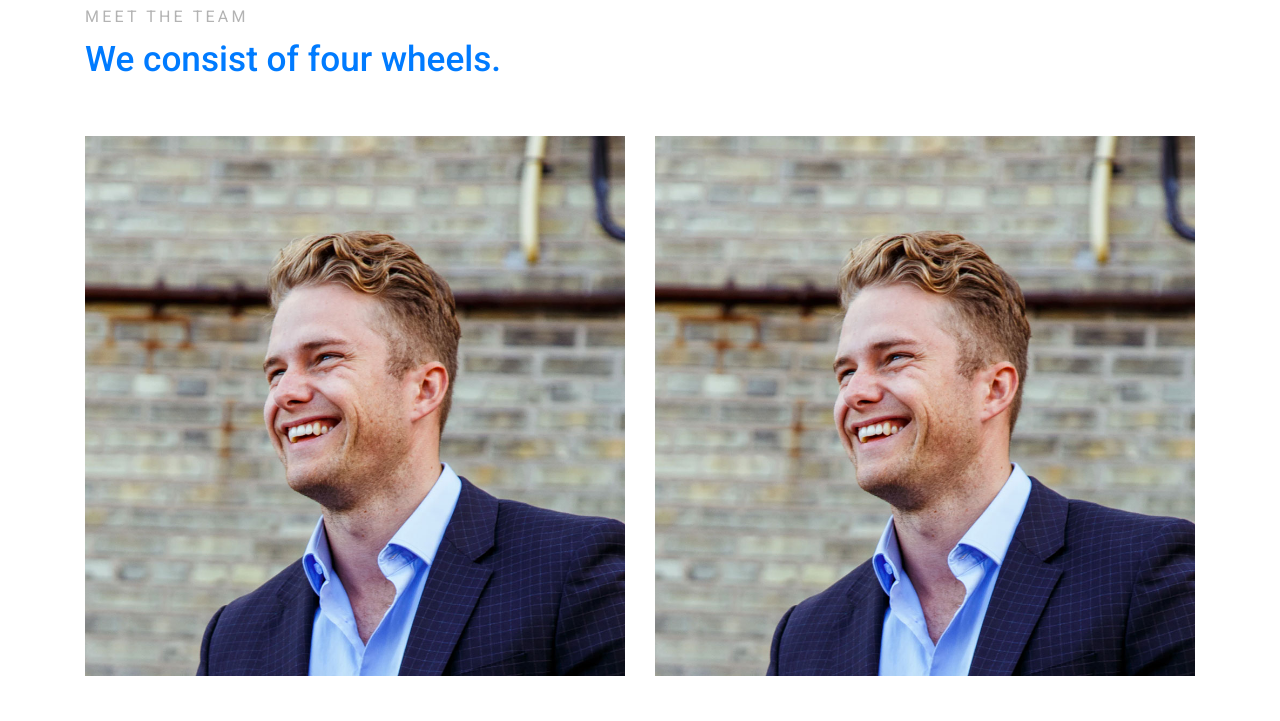
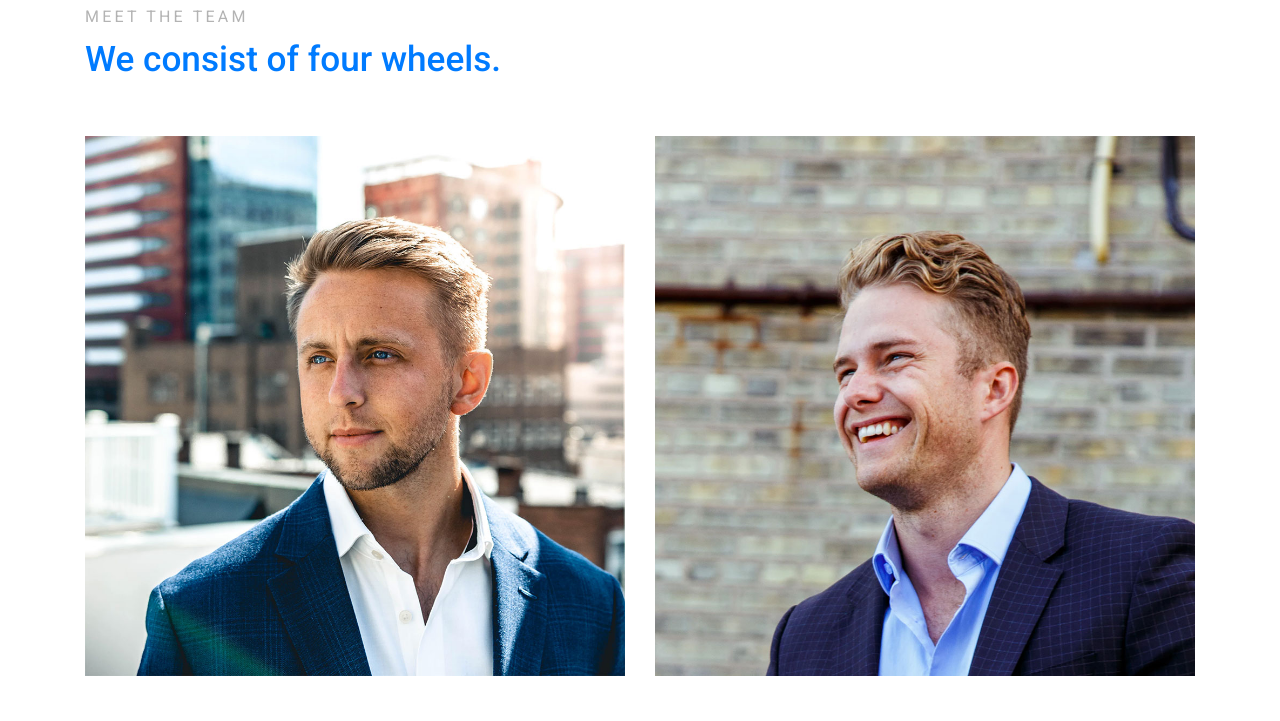
Before and after one commit to yusufgiovanno/yusufgiovanno.github.io, a plain HTML site: page index.html in a window 1280 px wide. Shown: the part 1639-2360 px from the top of the page. Drawn offline with Linux system fonts and the light colour scheme; files whose address does not match are found by name.

Commit message:
Update index.html

```diff
--- a/index.html
+++ b/index.html
@@ -132,8 +132,9 @@
           </div>
         </div>
         <div class="row">
-          <div class="col-lg-6 person">
-            <img src="images/person_2.jpg" alt="Image" class="img-fluid mb-5">
+          <div class="col-lg-6 mb-5 person">
+            <img src="images/person_1.jpg" alt="Image" class="img-fluid mb-5">
+
             <div class="row">
               <div class="col-lg-10 ml-auto">
                 <div class="pr-lg-5">
@@ -297,6 +298,8 @@
               </p>
             </blockquote> -->
             <p class="mb-4"><a href="#" class="readmore">Visit website</a></p>
+
+
           </div>
         </div>
 
```
